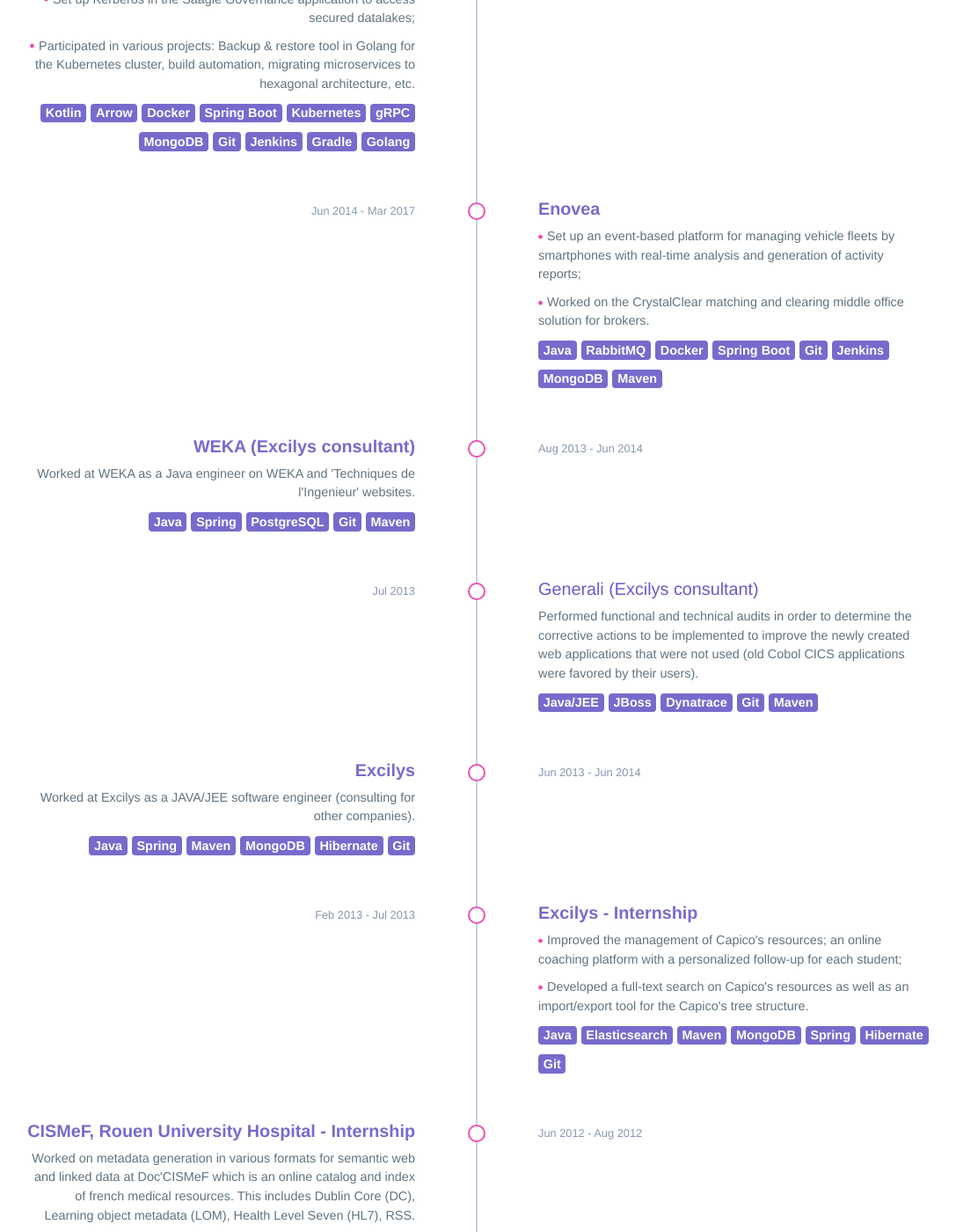
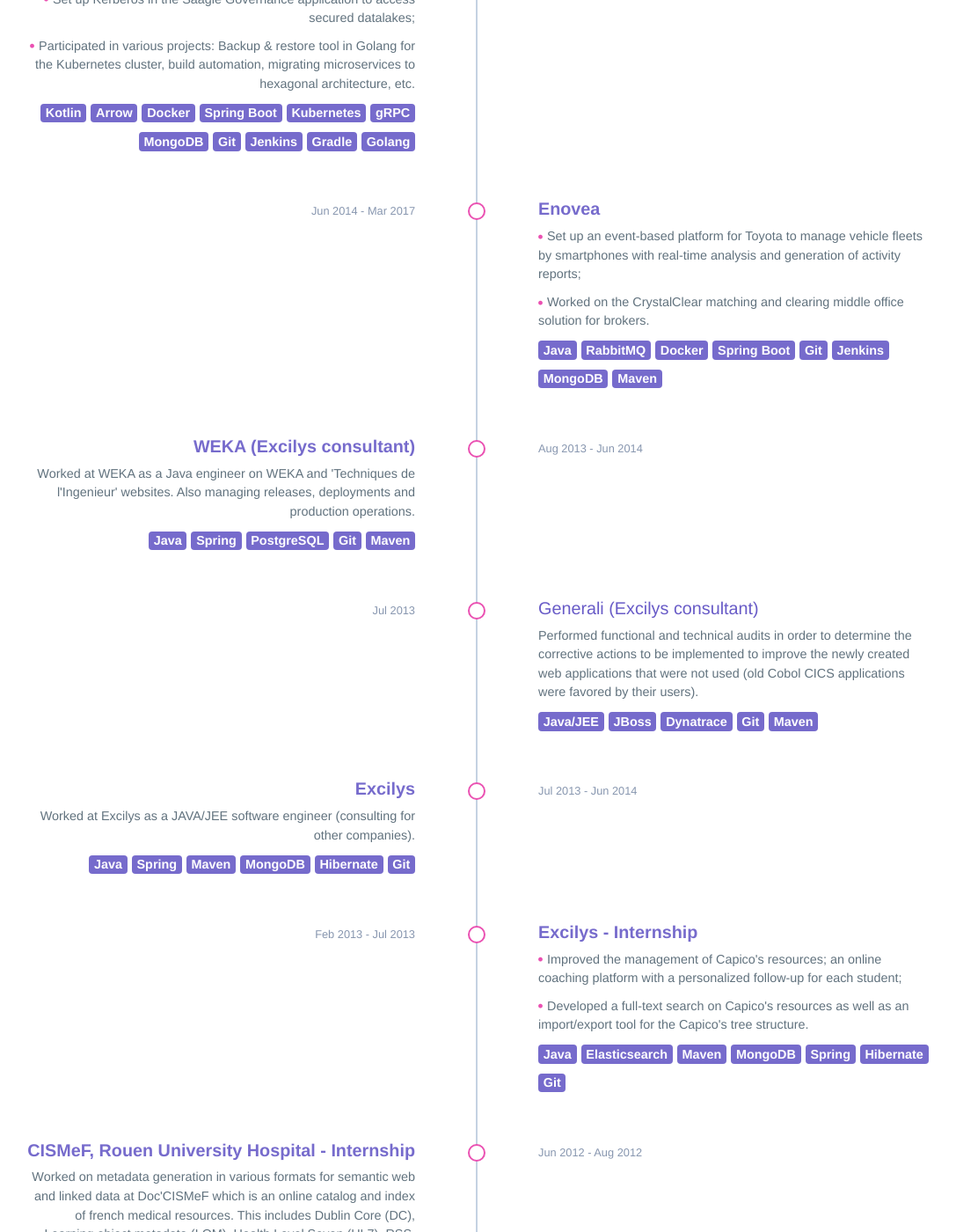
Before and after one commit to antoinecarton/antoinecarton.github.io, a Jekyll site: the page built from index.md, in a window 1280 px wide and 1400 px high, scrolled down 1420 px. Shown: the whole window at 88% size, without its empty margins (98-1185 px from the left). Built offline with Jekyll 4.4.1, drawn with Linux system fonts in a browser that asks for light colours.

Commit message:
Update information

```diff
--- a/index.md
+++ b/index.md
@@ -40,7 +40,7 @@
     date: Jun 2014 - Mar 2017
     link: https://www.enovea.net/en/
     multidescription:
-      - Set up an event-based platform for managing vehicle fleets by smartphones with real-time analysis and generation of activity reports;
+      - Set up an event-based platform for Toyota to manage vehicle fleets by smartphones with real-time analysis and generation of activity reports;
       - Worked on the CrystalClear matching and clearing middle office solution for brokers.
     skills:
       - Java
@@ -55,7 +55,7 @@
     date: Aug 2013 - Jun 2014
     link: https://www.weka.fr/
     description: |
-      Worked at WEKA as a Java engineer on WEKA and 'Techniques de l'Ingenieur' websites.
+      Worked at WEKA as a Java engineer on WEKA and 'Techniques de l'Ingenieur' websites. Also managing releases, deployments and production operations.
     skills:
       - Java
       - Spring
@@ -73,7 +73,7 @@
       - Git
       - Maven
   - company: Excilys
-    date: Jun 2013 - Jun 2014
+    date: Jul 2013 - Jun 2014
     link: http://www.excilys.com
     description: |
       Worked at Excilys as a JAVA/JEE software engineer (consulting for other companies).
```
